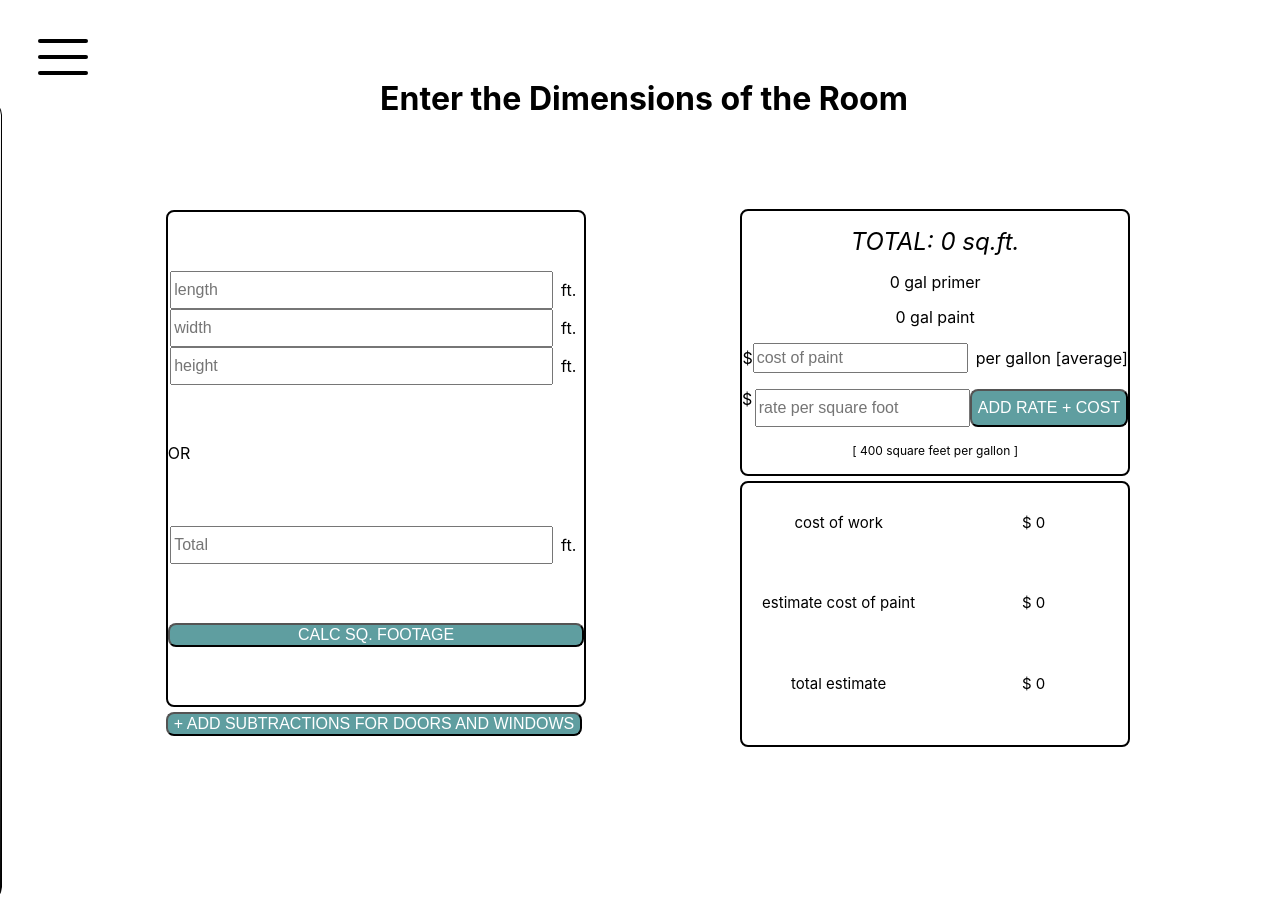
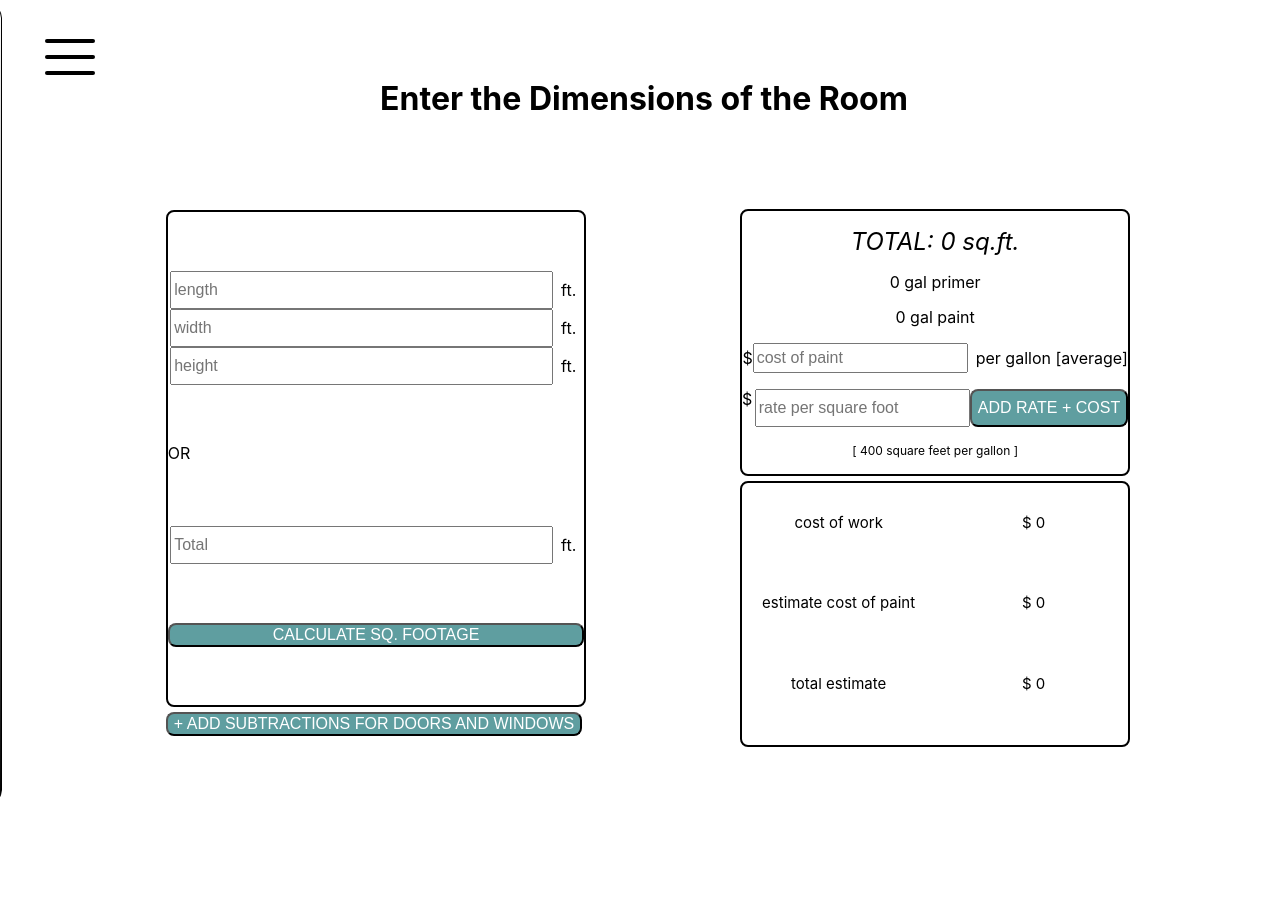
Before and after one commit to MattOrtner/the-painters-tool, a React (Create React App) app: page / in a window 1280 px wide. After the commit the page ends 808 px from the top, so only its background shows below. Built offline with nearby package versions, Linux system fonts and the light colour scheme.

Commit message:
color slider shows chosen color, clear input after subtraction add

```diff
--- a/src/App.css
+++ b/src/App.css
@@ -24,13 +24,26 @@ label {
 .title {
   text-align: center;
 }
+.close-container {
+  display: flex;
+  justify-content: flex-end;
+  width: 100%;
+}
+.close-button {
+  cursor: pointer;
+  margin-right: 2rem;
+  border: 2px solid black;
+  border-radius: 50%;
+  height: 1.5rem;
+  width: 1.5rem;
+  text-align: center;
+}
 
 .menu {
   position: absolute;
-  left: -90vw;
-  width: 90vw;
+  left: -100vw;
+  width: 100vw;
   height: 100%;
-  top: 100px;
   background-color: white;
   border: 1px solid black;
   border-radius: 15px;
@@ -40,6 +53,7 @@ label {
   align-items: center;
   transition: all .4s ease-in-out;
   background: linear-gradient(white, black);
+  z-index: 1;
 }
 
 .menu.open {
@@ -52,7 +66,7 @@ label {
 
 .menu-button {
   display: flex;
-  justify-content: center;
+  justify-content: end;
   align-items: center;
   width: 65px;
   height: 65px;
@@ -62,6 +76,12 @@ label {
   left: 30px;
   border-radius: .75rem;
   position: sticky;
+}
+.menu-inside {
+  display: flex;
+  justify-content: space-around;
+  width: 100%;
+  margin-bottom: 10px;
 }
 
 .menu-burger {
@@ -91,16 +111,16 @@ label {
   transform: translateY(16px);
 }
 
-.menu-button.open .menu-burger {
+.menu-button.open, .menu-inside.open .menu-burger {
   transform: translateX(-50px);
   background: transparent;
 }
 
-.menu-button.open .menu-burger::before {
+.menu-button.open, .menu-inside.open .menu-burger::before {
   transform: rotate(45deg) translate(35px, -35px);
 }
 
-.menu-button.open .menu-burger::after {
+.menu-button.open, .menu-inside.open .menu-burger::after {
   transform: rotate(-45deg) translate(35px, 35px);
 }
 
--- a/src/App.js
+++ b/src/App.js
@@ -21,9 +21,10 @@ function App() {
   const [isMenuShown, setIsMenuShown] = useState(false)
   const [open, setOpen] = useState('')
 
-  useEffect(() => {
-    findTotalCost()
-  })
+  // useEffect(() => {
+  //   findTotalCost()
+  //   findNumOfGallons()
+  // })
 
   const handlePaintInput = (e) => {
     const newCost = e.target.value
@@ -42,33 +43,10 @@ function App() {
     setHwInputs({...hwInputs, [name]: value})
   }
 
-  const findSquareFeet = () => {
-    const total = hwInputs.total
-    if (total) {
-      setTotalFootage(parseInt(total))
-    } else {
-      const widthHeight = hwInputs.width * hwInputs.height
-      const lengthHeight = hwInputs.length * hwInputs.height
-      setTotalFootage(parseInt(widthHeight + lengthHeight) * 2)
-    }
-  }
-
   const findRate = () => {
     const { rate } = hwInputs
     const newRate = (parseInt(rate) * parseInt(totalFootage))
     setRate(newRate)
-  }
-
-  const findNumOfGallons = () => {
-    const { height, width, length, total} = hwInputs
-    const HWLSquareFootage = ((parseInt(width) + parseInt(length)) * 2) * parseInt(height)
-    let totalArea = HWLSquareFootage || parseInt(total)
-    let calcGallons = 0
-    while (totalArea > 0) {
-      totalArea -= 400
-      calcGallons += 1
-    }
-    setGallons(calcGallons * 2)
   }
 
   const findGallonsCost = () => {
@@ -84,6 +62,29 @@ function App() {
   const calculate = () => {
     findSquareFeet()
     findNumOfGallons()
+  }
+
+  const findSquareFeet = () => {
+    const total = hwInputs.total
+    if (total) {
+      setTotalFootage(parseInt(total))
+    } else {
+      const widthHeight = hwInputs.width * hwInputs.height
+      const lengthHeight = hwInputs.length * hwInputs.height
+      setTotalFootage(parseInt(widthHeight + lengthHeight) * 2)
+    }
+  }
+
+  const findNumOfGallons = () => {
+    const { height, width, length, total } = hwInputs
+    const HWLSquareFootage = ((parseInt(width) + parseInt(length)) * 2) * parseInt(height)
+    let totalArea = HWLSquareFootage || parseInt(total)
+    let calcGallons = 0
+    while (totalArea > 0) {
+      totalArea -= 400
+      calcGallons += 1
+    }
+    setGallons(calcGallons * 2)
   }
 
   const calculateTotal = () => {
@@ -112,7 +113,7 @@ function App() {
       </div>
 
       <h1 className="title" >Enter the Dimensions of the Room</h1>
-      <Menu changeTheme={changeTheme} open={open} />
+      <Menu changeTheme={changeTheme} open={open} setIsMenuShown={setIsMenuShown} showMenu={showMenu}/>
       <div className="bottom-container">
         <div className="container left">
           <SquareFootInput
@@ -126,6 +127,7 @@ function App() {
               subtractionList={subtractionList}
               setIsSubtracted={setIsSubtracted}
               setSubtractionList={setSubtractionList}
+              subtractFromTotal={subtractFromTotal}
             />
             </>
             :
@@ -152,6 +154,7 @@ function App() {
             handlePaintInput={handlePaintInput}
             handleLHWInputs={handleLHWInputs}
             calculateTotal={calculateTotal}
+            findTotalCost={findTotalCost}
           />
           <Totals
             rate={rate}
--- a/src/components/ColorPicker.js
+++ b/src/components/ColorPicker.js
@@ -1,12 +1,19 @@
-import React from 'react'
+import React, {useState} from 'react'
 
-const ColorPicker = ({changeTheme}) => {
+const ColorPicker = ({ changeTheme }) => {
+  const [something, setSomething] = useState('#5f9ea0')
+
+  const inputChange = (color) => {
+    setSomething(color)
+    changeTheme(color)
+  }
+
   return (
     <input
       className="color-picker"
       type="color"
-      value='#5f9ea0'
-      onChange={e => changeTheme(e.target.value)}
+      value={something}
+      onChange={e => inputChange(e.target.value)}
     />
   )
 }
--- a/src/components/Menu.js
+++ b/src/components/Menu.js
@@ -2,9 +2,15 @@ import React from 'react'
 import ColorPicker from './ColorPicker'
 
 
-const Menu = ({changeTheme, open, color, setColor}) => {
+const Menu = ({changeTheme, open, color, setColor, showMenu}) => {
   return (
     <div className={`menu ${open}`}>
+      <div className={`menu-inside ${open}`} onClick={() => showMenu()}>
+        <div></div>
+        <div></div>
+        <div></div>
+        <div className="menu-burger"></div>
+      </div>
       <div className="theme-title">Choose a different color</div>
       <div className="theme-container">
         <div className="theme first" value="#5f9ea0" onClick={e => changeTheme(e.target.innerText)}>#5f9ea0</div>
--- a/src/components/SquareFootInput.js
+++ b/src/components/SquareFootInput.js
@@ -1,6 +1,6 @@
 import React from 'react'
 
-const SquareFootInput = ({ calculate, handleLHWInputs, setTotalFootage, themeColor }) => {
+const SquareFootInput = ({ calculate, handleLHWInputs, themeColor }) => {
 
   return (
     <div className="inputs">
@@ -50,7 +50,7 @@ const SquareFootInput = ({ calculate, handleLHWInputs, setTotalFootage, themeCol
       <input
         className={`sq-foot-button button ${themeColor}`}
         type="button"
-        value="CALC SQ. FOOTAGE"
+        value="CALCULATE SQ. FOOTAGE"
         onClick={calculate}
         />
     </div>
--- a/src/components/SubtractionInput.js
+++ b/src/components/SubtractionInput.js
@@ -1,19 +1,22 @@
 import React, { useState } from 'react'
 
-const SubtractionInput = ({ themeColor, subtractionList, setSubtractionList, setIsSubtracted}) => {
+const SubtractionInput = ({subtractFromTotal, subtractionList, setSubtractionList, setIsSubtracted}) => {
   const [subtractionInput, setSubtractionInput] = useState({})
 
   const onInputChange = (e) => {
     const name = e.target.name
     const value = e.target.value
     setSubtractionInput({ ...subtractionInput, [name]: value })
-
   }
 
   const onInputSubmit = () => {
     if (subtractionInput.height === undefined || subtractionInput.width === undefined) return alert('Required fields missing')
+    const height = parseInt(subtractionInput.height)
+    const width = parseInt(subtractionInput.width)
     setSubtractionList([subtractionInput, ...subtractionList])
-    // setSubtractionInput({})
+    subtractFromTotal(height * width)
+    setSubtractionInput({ height: '', width: '' })
+
   }
 
   return (
@@ -25,10 +28,12 @@ const SubtractionInput = ({ themeColor, subtractionList, setSubtractionList, set
               <label htmlFor="door">Door</label>
             </div>
             <div>
-              <input type="radio" className="radio" radio="window" value="window" name="name"/> Window
+              <input type="radio" className="radio" radio="window" value="window" name="name"/>
+              <label htmlFor="door">Window</label>
             </div>
             <div>
-              <input type="radio" className="radio" radio="other" value="other" name="name" /> Other
+              <input type="radio" className="radio" radio="other" value="other" name="name" />
+              <label htmlFor="door">Other</label>
             </div>
           </div>
           <div className="close-button-container">
@@ -42,6 +47,7 @@ const SubtractionInput = ({ themeColor, subtractionList, setSubtractionList, set
             name="height"
             placeholder="height"
             autoFocus={true}
+            value={subtractionInput.height}
           />
           <input
             type="number"
@@ -49,7 +55,7 @@ const SubtractionInput = ({ themeColor, subtractionList, setSubtractionList, set
             name="width"
             placeholder="width"
           />
-          <input type="button" className=" submit-subtraction button" value="+ subtraction" onClick={onInputSubmit}/>
+          <input type="button" className="submit-subtraction button" value="+ subtraction" onClick={onInputSubmit}/>
         </div>
       </div>
   )
--- a/src/components/SubtractionList.js
+++ b/src/components/SubtractionList.js
@@ -7,7 +7,6 @@ const SubtractionList = ({totalFootage, setTotalFootage, subtractionList, setSub
     if(subtractionList.length === 0) return alert("Must fill-in subtractions to apply subtractions")
     const individualSubtractions = subtractionList.map((subtractionCase) => subtractionCase.height * subtractionCase.width)
     const subtractionSqFt = individualSubtractions.reduce((acc, sqFt) => acc + sqFt)
-    console.log(individualSubtractions, 'indivSubtractions');
     subtractFromTotal(subtractionSqFt)
   }
 
@@ -16,9 +15,9 @@ const SubtractionList = ({totalFootage, setTotalFootage, subtractionList, setSub
     const removed = subtractionList.filter((_, subtractionIndex) => subtractionIndex === index)
     const { width, height } = removed[0]
     setTotalFootage(parseInt(totalFootage) + (parseInt(height) * parseInt(width)))
-
     setSubtractionList(newList)
   }
+
   return (
     <div className="subtraction-list">
       <div className="subtractions-container">
```
Also changed, not shown: 1 other file (tests, documents, lock files or other folders).
